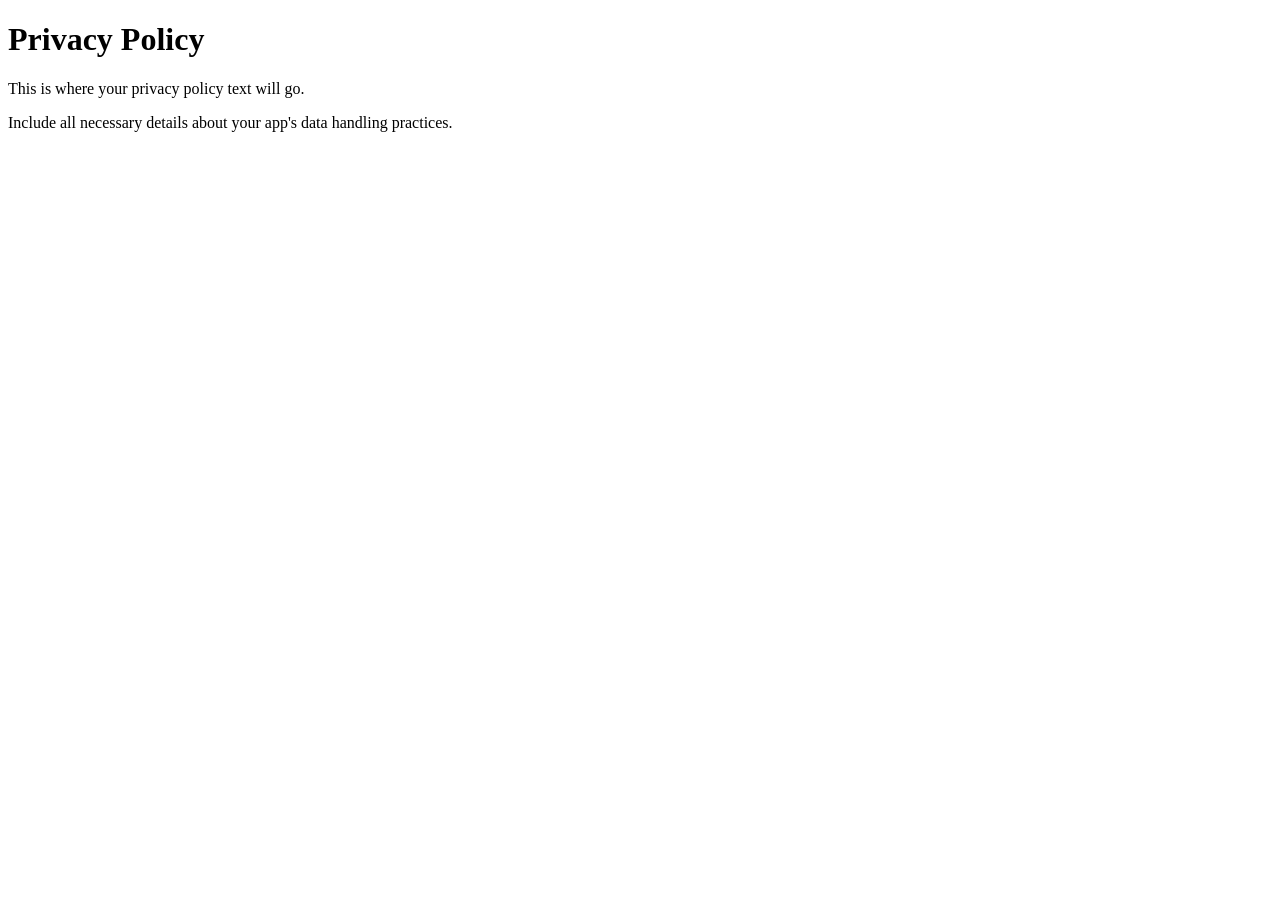
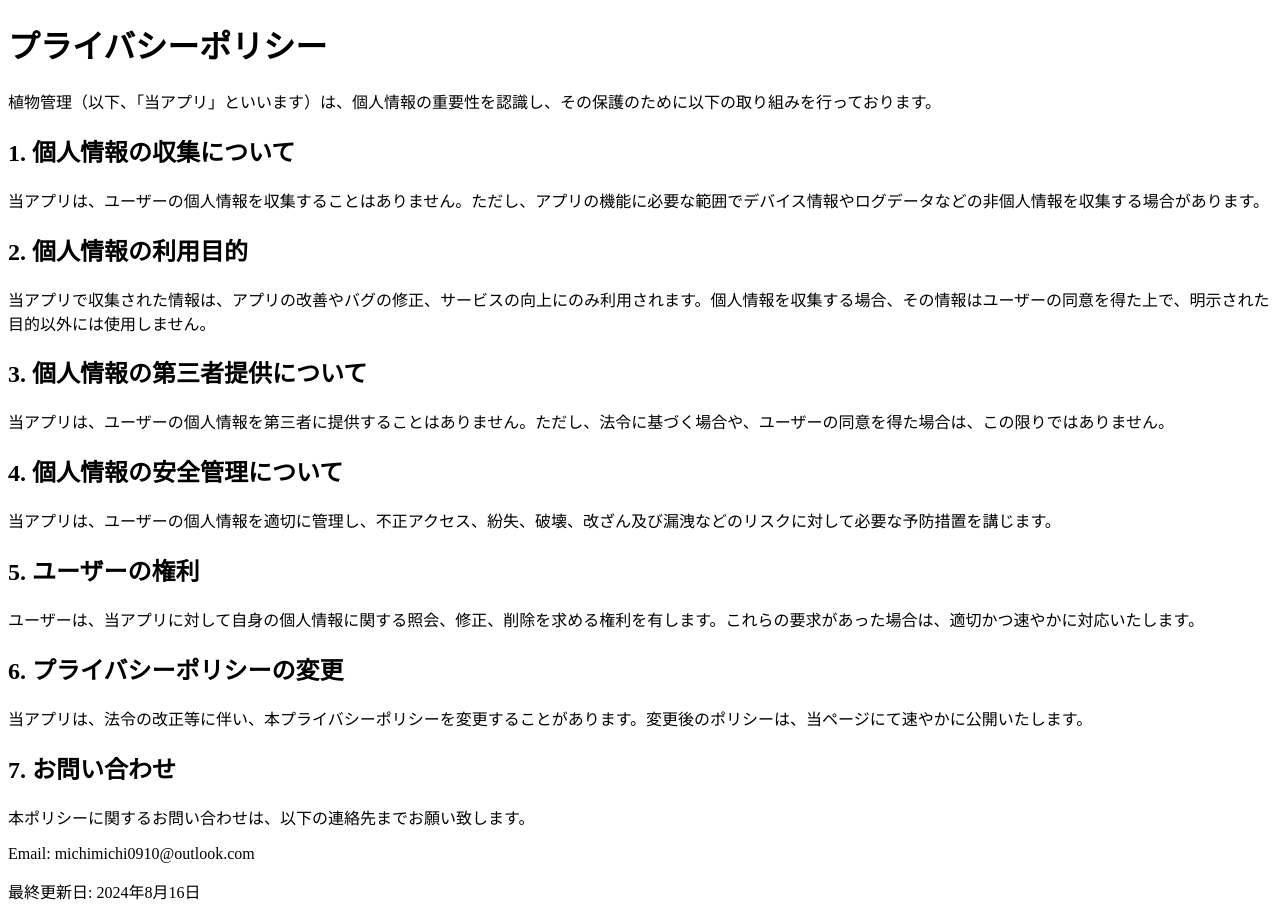
Before and after one commit to Nao080/privacy-policy, a plain HTML site: page index.html in a window 1280 px wide. Before the commit the page ends 800 px from the top, so only its background shows below. Drawn offline with Linux system fonts and the light colour scheme.

Commit message:
Update index.html

```diff
--- a/index.html
+++ b/index.html
@@ -1,14 +1,37 @@
 <!DOCTYPE html>
-<html lang="en">
+<html lang="ja">
 <head>
     <meta charset="UTF-8">
     <meta name="viewport" content="width=device-width, initial-scale=1.0">
-    <title>Privacy Policy</title>
+    <title>プライバシーポリシー</title>
 </head>
 <body>
-    <h1>Privacy Policy</h1>
-    <p>This is where your privacy policy text will go.</p>
-    <p>Include all necessary details about your app's data handling practices.</p>
-    <!-- Add more content as needed -->
+    <h1>プライバシーポリシー</h1>
+
+    <p>植物管理（以下、「当アプリ」といいます）は、個人情報の重要性を認識し、その保護のために以下の取り組みを行っております。</p>
+
+    <h2>1. 個人情報の収集について</h2>
+    <p>当アプリは、ユーザーの個人情報を収集することはありません。ただし、アプリの機能に必要な範囲でデバイス情報やログデータなどの非個人情報を収集する場合があります。</p>
+
+    <h2>2. 個人情報の利用目的</h2>
+    <p>当アプリで収集された情報は、アプリの改善やバグの修正、サービスの向上にのみ利用されます。個人情報を収集する場合、その情報はユーザーの同意を得た上で、明示された目的以外には使用しません。</p>
+
+    <h2>3. 個人情報の第三者提供について</h2>
+    <p>当アプリは、ユーザーの個人情報を第三者に提供することはありません。ただし、法令に基づく場合や、ユーザーの同意を得た場合は、この限りではありません。</p>
+
+    <h2>4. 個人情報の安全管理について</h2>
+    <p>当アプリは、ユーザーの個人情報を適切に管理し、不正アクセス、紛失、破壊、改ざん及び漏洩などのリスクに対して必要な予防措置を講じます。</p>
+
+    <h2>5. ユーザーの権利</h2>
+    <p>ユーザーは、当アプリに対して自身の個人情報に関する照会、修正、削除を求める権利を有します。これらの要求があった場合は、適切かつ速やかに対応いたします。</p>
+
+    <h2>6. プライバシーポリシーの変更</h2>
+    <p>当アプリは、法令の改正等に伴い、本プライバシーポリシーを変更することがあります。変更後のポリシーは、当ページにて速やかに公開いたします。</p>
+
+    <h2>7. お問い合わせ</h2>
+    <p>本ポリシーに関するお問い合わせは、以下の連絡先までお願い致します。</p>
+    <p>Email: michimichi0910@outlook.com</p>
+
+    <p>最終更新日: 2024年8月16日</p>
 </body>
 </html>
```
